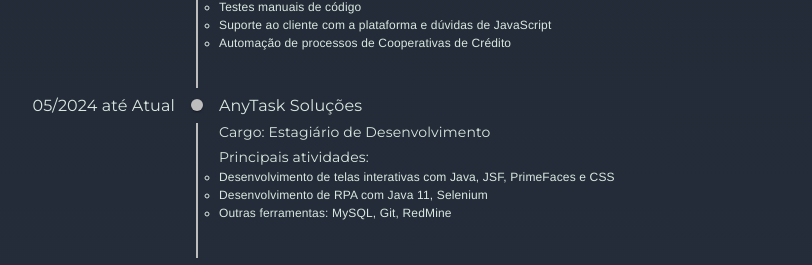
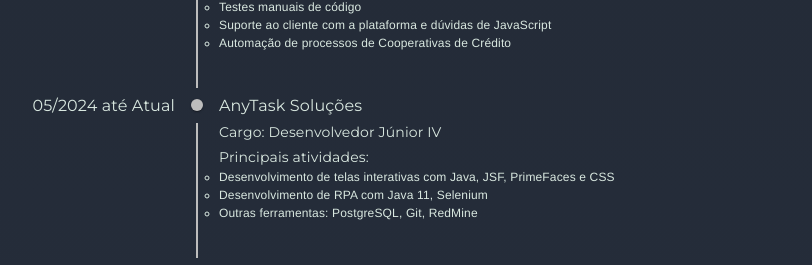
Before and after one commit to Paulogsiqueira/Portifolio-React, a React (Vite) app: page / in a window 1280 px wide. Shown: the part 1400-1665 px from the top of the page, without its empty margins (95-907 px from the left). Built offline with nearby package versions, Linux system fonts and the light colour scheme.

Commit message:
Update Experiences.tsx

```diff
--- a/src/pages/experiences/Experiences.tsx
+++ b/src/pages/experiences/Experiences.tsx
@@ -95,7 +95,7 @@
             <TimelineContent>
               <p className="experiences-title">AnyTask Soluções</p>
               <p className="experiences-subtitle">
-                Cargo: Estagiário de Desenvolvimento
+                Cargo: Desenvolvedor Júnior IV
               </p>
               <p className="experiences-details">
                 <span className="experiences-subtitle">
@@ -107,7 +107,7 @@
                     PrimeFaces e CSS
                   </li>
                   <li>Desenvolvimento de RPA com Java 11, Selenium</li>
-                  <li>Outras ferramentas: MySQL, Git, RedMine</li>
+                  <li>Outras ferramentas: PostgreSQL, Git, RedMine</li>
                 </ul>
               </p>
             </TimelineContent>
```
